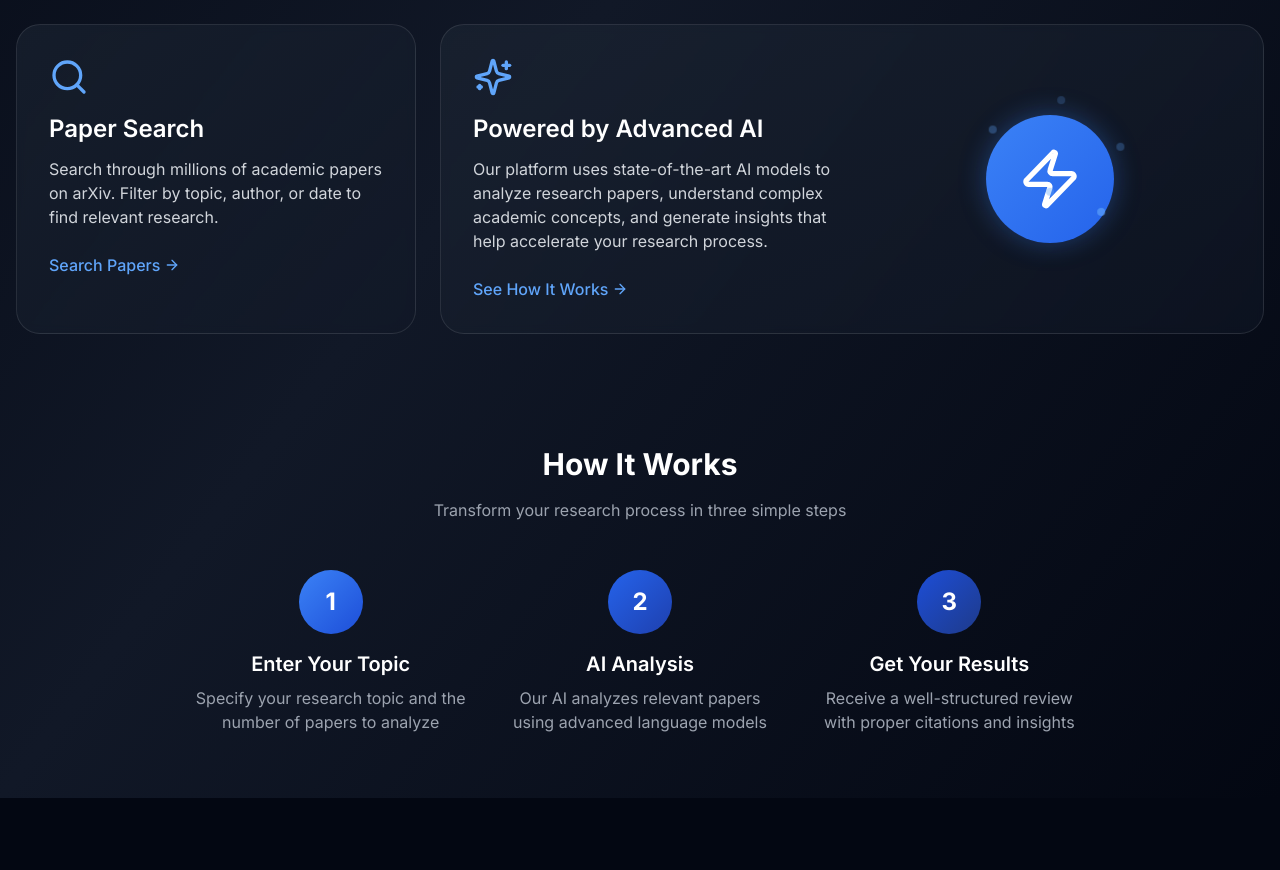
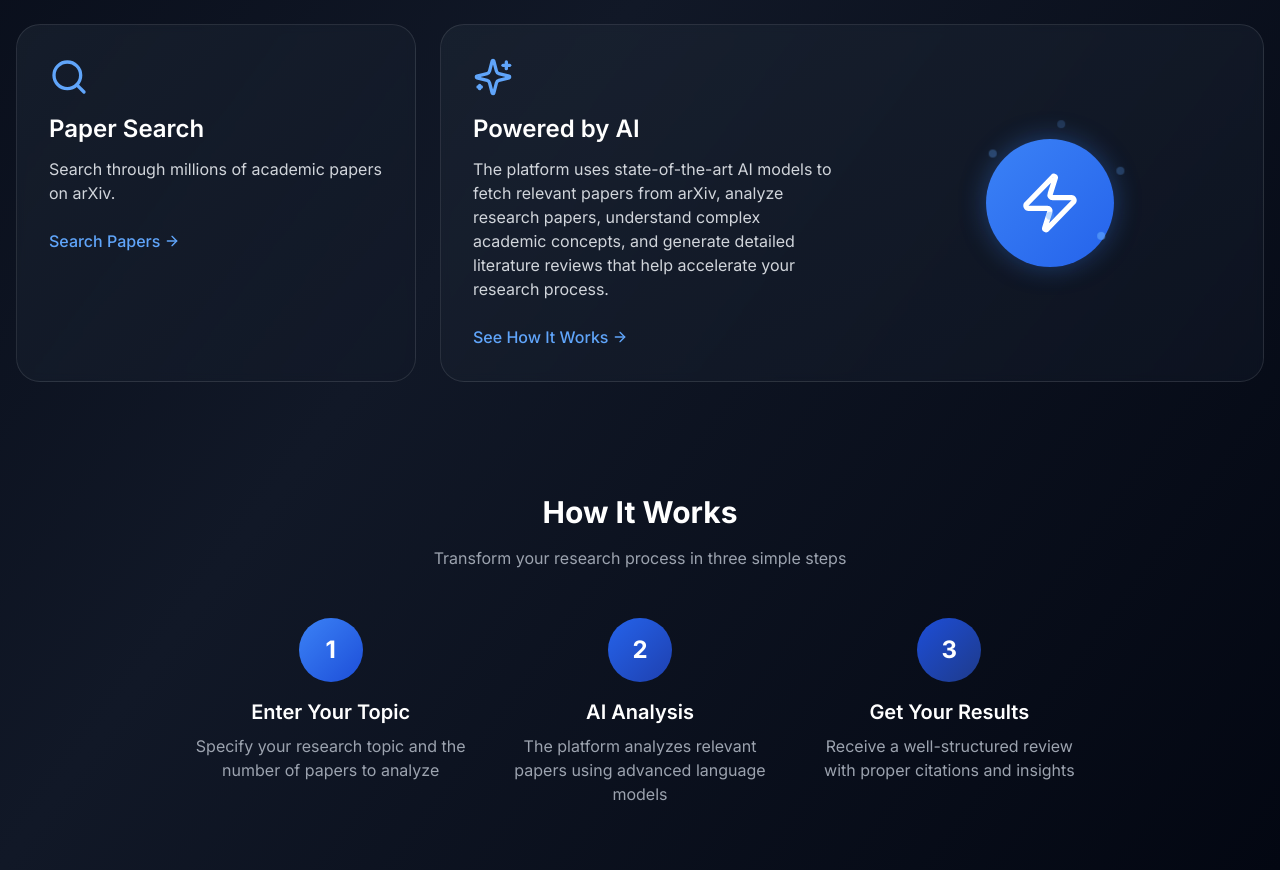
Before and after one commit to JoelJacobStephen/litxplore, a Next.js app in the folder frontend/: page / in a window 1280 px wide. Shown: the part 948-1818 px from the top of the page. Before the commit the page ends 1746 px from the top, so only its background shows below. Built offline with nearby package versions, Linux system fonts and the light colour scheme; no server answers.

Commit message:
refactor: better description in the landing page

```diff
--- a/frontend/src/app/page.tsx
+++ b/frontend/src/app/page.tsx
@@ -191,8 +191,7 @@ export default function Home() {
                 Paper Search
               </h3>
               <p className="text-gray-300 mb-6">
-                Search through millions of academic papers on arXiv. Filter by
-                topic, author, or date to find relevant research.
+                Search through millions of academic papers on arXiv.
               </p>
 
               <Link href="/search" className="inline-block z-10 relative">
@@ -219,12 +218,13 @@ export default function Home() {
                 <div className="md:w-1/2">
                   <Sparkles className="h-10 w-10 text-blue-400 mb-4" />
                   <h3 className="text-2xl font-semibold mb-3 text-white">
-                    Powered by Advanced AI
+                    Powered by AI
                   </h3>
                   <p className="text-gray-300 mb-6">
-                    Our platform uses state-of-the-art AI models to analyze
-                    research papers, understand complex academic concepts, and
-                    generate insights that help accelerate your research
+                    The platform uses state-of-the-art AI models to fetch
+                    relevant papers from arXiv, analyze research papers,
+                    understand complex academic concepts, and generate detailed
+                    literature reviews that help accelerate your research
                     process.
                   </p>
 
@@ -320,7 +320,7 @@ export default function Home() {
               step: "2",
               title: "AI Analysis",
               description:
-                "Our AI analyzes relevant papers using advanced language models",
+                "The platform analyzes relevant papers using advanced language models",
               color: "from-blue-600 to-blue-800",
               delay: 0.2,
             },
```
